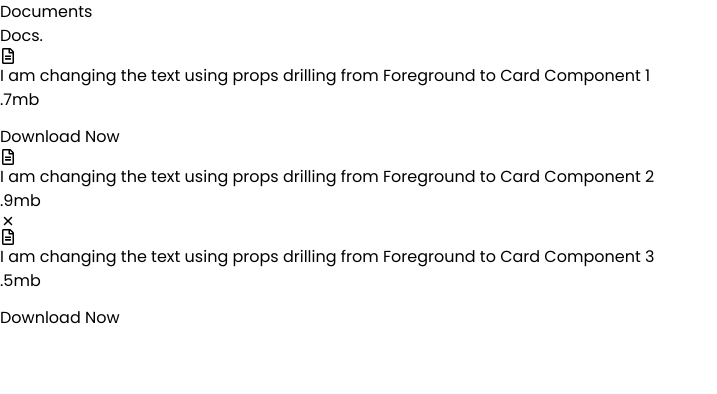
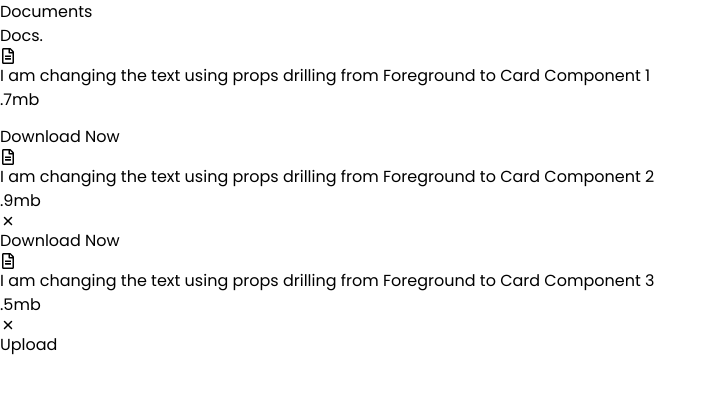
Before and after one commit to mabrur007/Drag-The-Notes, a React (Vite) app: page / in a window 1280 px wide. Shown: the top 394 px of the page, without its empty margins (0-717 px from the left). Built offline with nearby package versions, Linux system fonts and the light colour scheme.

Commit message:
framer motion added to Card compo

```diff
--- a/package.json
+++ b/package.json
@@ -10,6 +10,7 @@
     "preview": "vite preview"
   },
   "dependencies": {
+    "framer-motion": "^10.18.0",
     "react": "^18.2.0",
     "react-dom": "^18.2.0",
     "react-icons": "^5.0.1"
--- a/src/components/Card.jsx
+++ b/src/components/Card.jsx
@@ -1,10 +1,11 @@
 import { FaRegFileAlt } from "react-icons/fa";
 import { LuDownload } from "react-icons/lu";
 import { IoClose } from "react-icons/io5";
+import { motion } from "framer-motion"
 
 function Card({ data }) {
   return (
-    <div className="relative overflow-hidden w-60 h-72 rounded-[40px] px-5 py-10 bg-zinc-900/90 text-white shrink-0">
+    <motion.div drag className="relative overflow-hidden w-60 h-72 rounded-[40px] px-5 py-10 bg-zinc-900/80 text-white shrink-0">
       <FaRegFileAlt />
       <p className="mt-4 text-sm w-[90%]">{data.bodyText}</p>
 
@@ -16,13 +17,13 @@ function Card({ data }) {
           </span>
         </div>
         {data.tag.isOpen && (
-          <div className="tag w-full bg-green-600 py-4">
+          <div className={`tag w-full ${data.tag.tagColor === "green" ? "bg-green-600" : "bg-blue-600"} py-4`}>
             <h3 className="text-center text-sm ">{data.tag.tagTitle}</h3>
           </div>
         )}
 
       </div>
-    </div>
+    </motion.div>
   )
 }
 
--- a/src/components/Foreground.jsx
+++ b/src/components/Foreground.jsx
@@ -17,25 +17,25 @@ function Foreground() {
       fileSize: ".9mb",
       close: true,
       tag: {
-        isOpen: false,
+        isOpen: true,
         tagTitle: "Download Now",
-        tagColor: "green",
+        tagColor: "blue",
       },
     },
     {
       bodyText: "I am changing the text using props drilling from Foreground to Card Component 3",
       fileSize: ".5mb",
-      close: false,
+      close: true,
       tag: {
         isOpen: true,
-        tagTitle: "Download Now",
+        tagTitle: "Upload",
         tagColor: "green",
       },
     },
   ]
   return (
     <div>
-          <div className='fixed w-full h-full top-0 left-0 z-[2] p-10 flex flex-wrap gap-10'>
+          <div className='fixed w-full h-full top-0 left-0 z-[2] p-6 flex flex-wrap gap-10'>
             {
               data.map((item, i) => (
                 <Card data={item} key={i}/>
```
Also changed, not shown: 1 other file (tests, documents, lock files or other folders).
